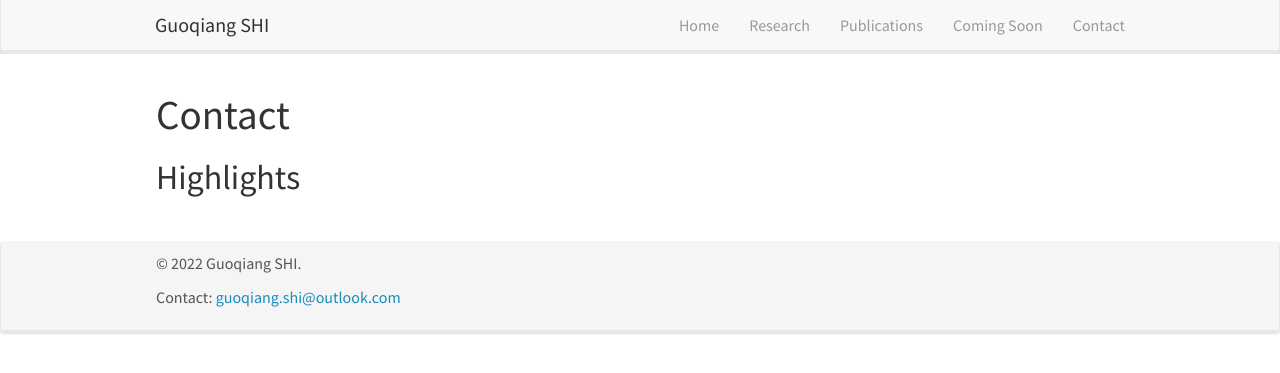
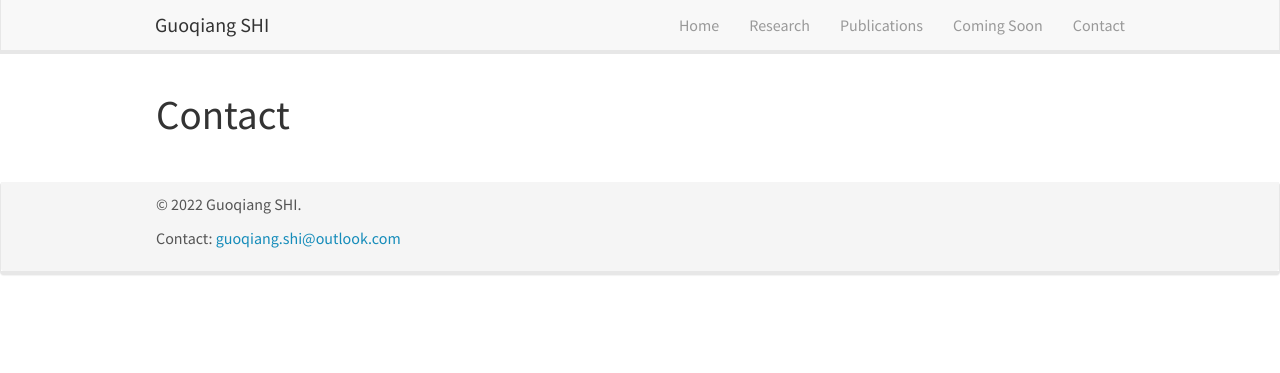
Before and after one commit to guoqiangshi/guoqiangshi.github.io, a Jekyll site: the page contact.html, which Jekyll copies as it is, in a window 1280 px wide. Shown: the top 373 px of the page. Built offline with Jekyll 4.4.1, drawn with Linux system fonts in a browser that asks for light colours; nearby versions of some CDN libraries; library files that are not in the unit come from our copies.

Commit message:
Update contact.html

```diff
--- a/contact.html
+++ b/contact.html
@@ -60,7 +60,7 @@
         <div id="gridid" class="col-sm-12">
   <h1 id="contact">Contact</h1>
 
-<h2 id="highlights">Highlights</h2>
+
 
 
 
```
